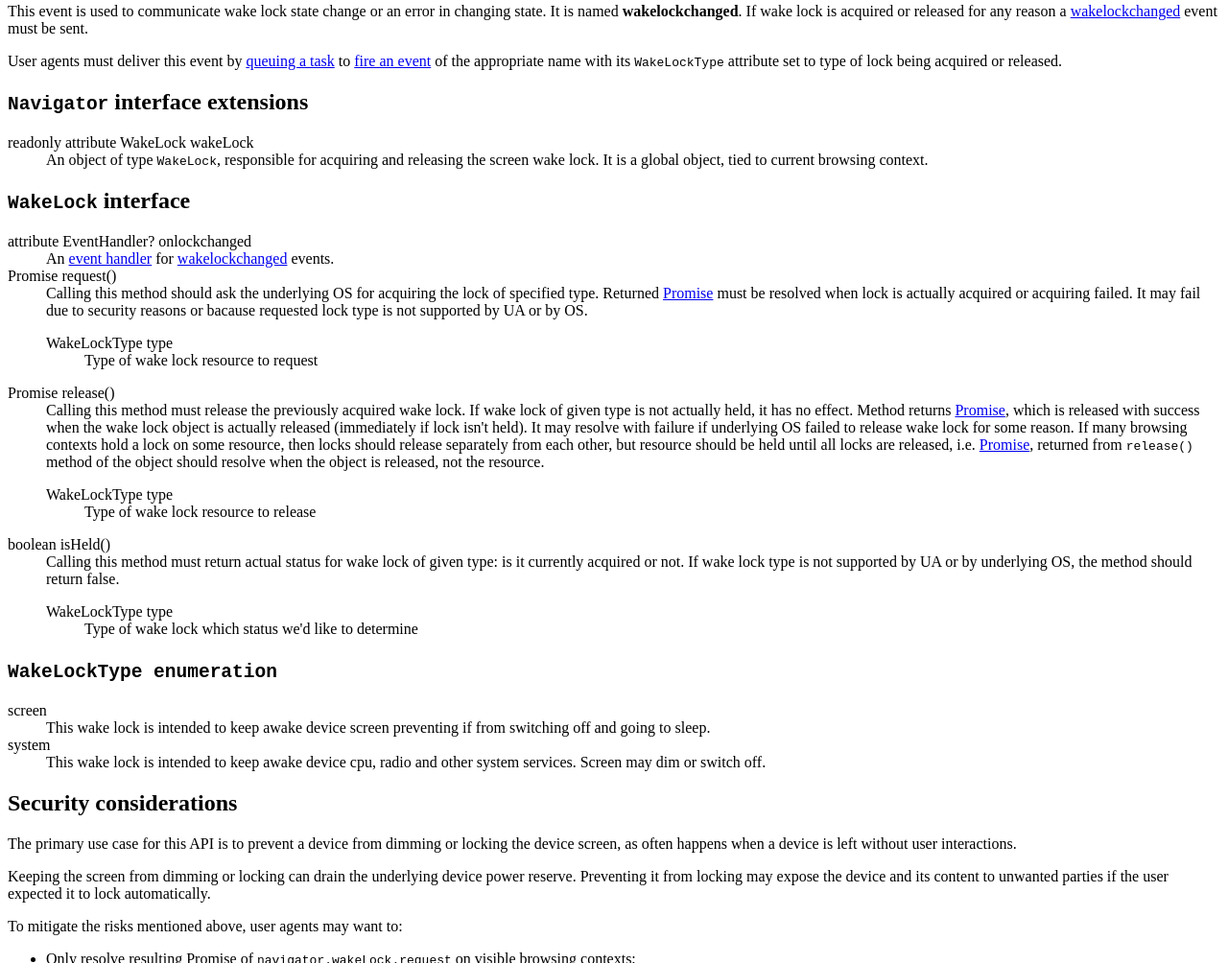
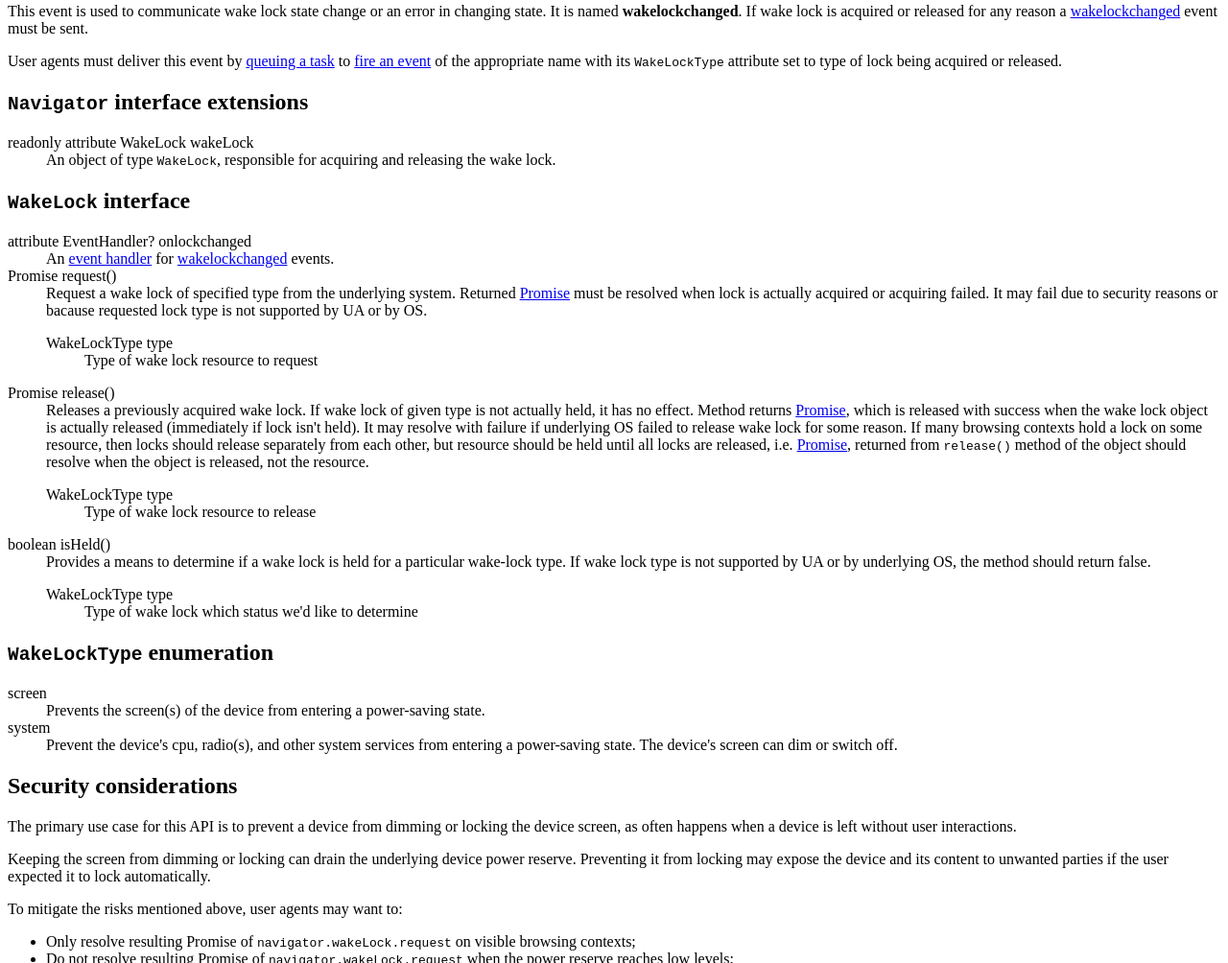
Before and after one commit to w3c/screen-wake-lock, a plain HTML site: page index.html in a window 1280 px wide. Shown: the part 421-1425 px from the top of the page at 96% size. Drawn offline with Linux system fonts and the light colour scheme.

Commit message:
Removed a bunch of redundant text

```diff
--- a/index.html
+++ b/index.html
@@ -147,8 +147,7 @@
         </dt>
         <dd>
           An object of type <code>WakeLock</code>, responsible for acquiring
-          and releasing the screen wake lock. It is a global object, tied to
-          current browsing context.
+          and releasing the wake lock.
         </dd>
       </dl>
     </section>
@@ -170,8 +169,8 @@
           Promise request()
         </dt>
         <dd>
-          Calling this method should ask the underlying OS for acquiring the
-          lock of specified type. Returned <a href=
+          Request a wake lock of specified type from the underlying system.
+          Returned <a href=
           "https://people.mozilla.org/~jorendorff/es6-draft.html#sec-promise-objects">
           Promise</a> must be resolved when lock is actually acquired or
           acquiring failed. It may fail due to security reasons or bacause
@@ -189,9 +188,8 @@
           Promise release()
         </dt>
         <dd>
-          Calling this method must release the previously acquired wake lock.
-          If wake lock of given type is not actually held, it has no effect.
-          Method returns <a href=
+          Releases a previously acquired wake lock. If wake lock of given type
+          is not actually held, it has no effect. Method returns <a href=
           "https://people.mozilla.org/~jorendorff/es6-draft.html#sec-promise-objects">
           Promise</a>, which is released with success when the wake lock object
           is actually released (immediately if lock isn't held). It may resolve
@@ -215,9 +213,9 @@
           boolean isHeld()
         </dt>
         <dd>
-          Calling this method must return actual status for wake lock of given
-          type: is it currently acquired or not. If wake lock type is not
-          supported by UA or by underlying OS, the method should return false.
+          Provides a means to determine if a wake lock is held for a particular
+          wake-lock type. If wake lock type is not supported by UA or by
+          underlying OS, the method should return false.
           <dl class="parameters">
             <dt>
               WakeLockType type
@@ -231,22 +229,23 @@
     </section>
     <section id="WakeLockType">
       <h2>
-        <code>WakeLockType enumeration</code>
+        <code>WakeLockType</code> enumeration
       </h2>
       <dl class="idl" title="enum WakeLockType">
         <dt>
           screen
         </dt>
         <dd>
-          This wake lock is intended to keep awake device screen preventing if
-          from switching off and going to sleep.
+          Prevents the screen(s) of the device from entering a power-saving
+          state.
         </dd>
         <dt>
           system
         </dt>
         <dd>
-          This wake lock is intended to keep awake device cpu, radio and other
-          system services. Screen may dim or switch off.
+          Prevent the device's cpu, radio(s), and other system services from
+          entering a power-saving state. The device's screen can dim or switch
+          off.
         </dd>
       </dl>
     </section>
```
